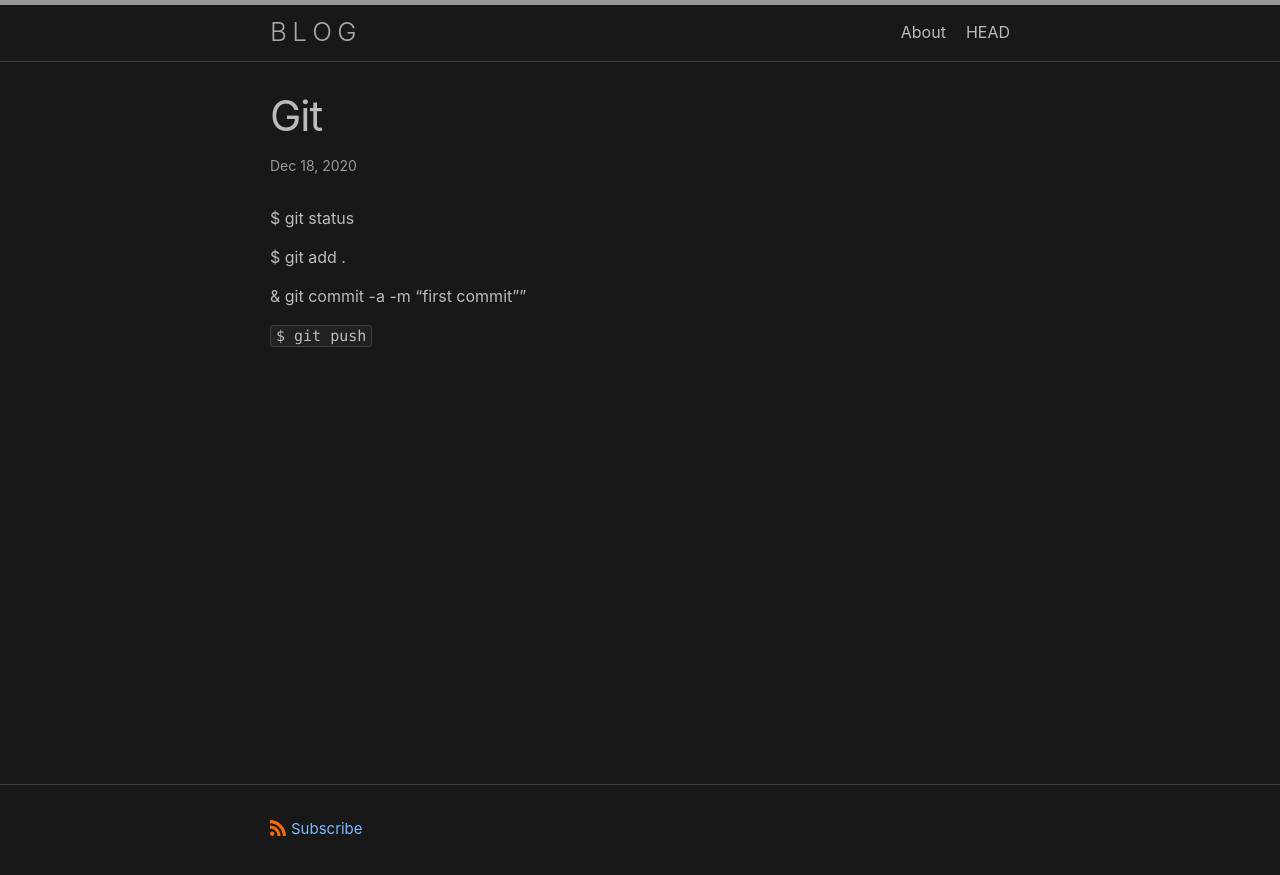
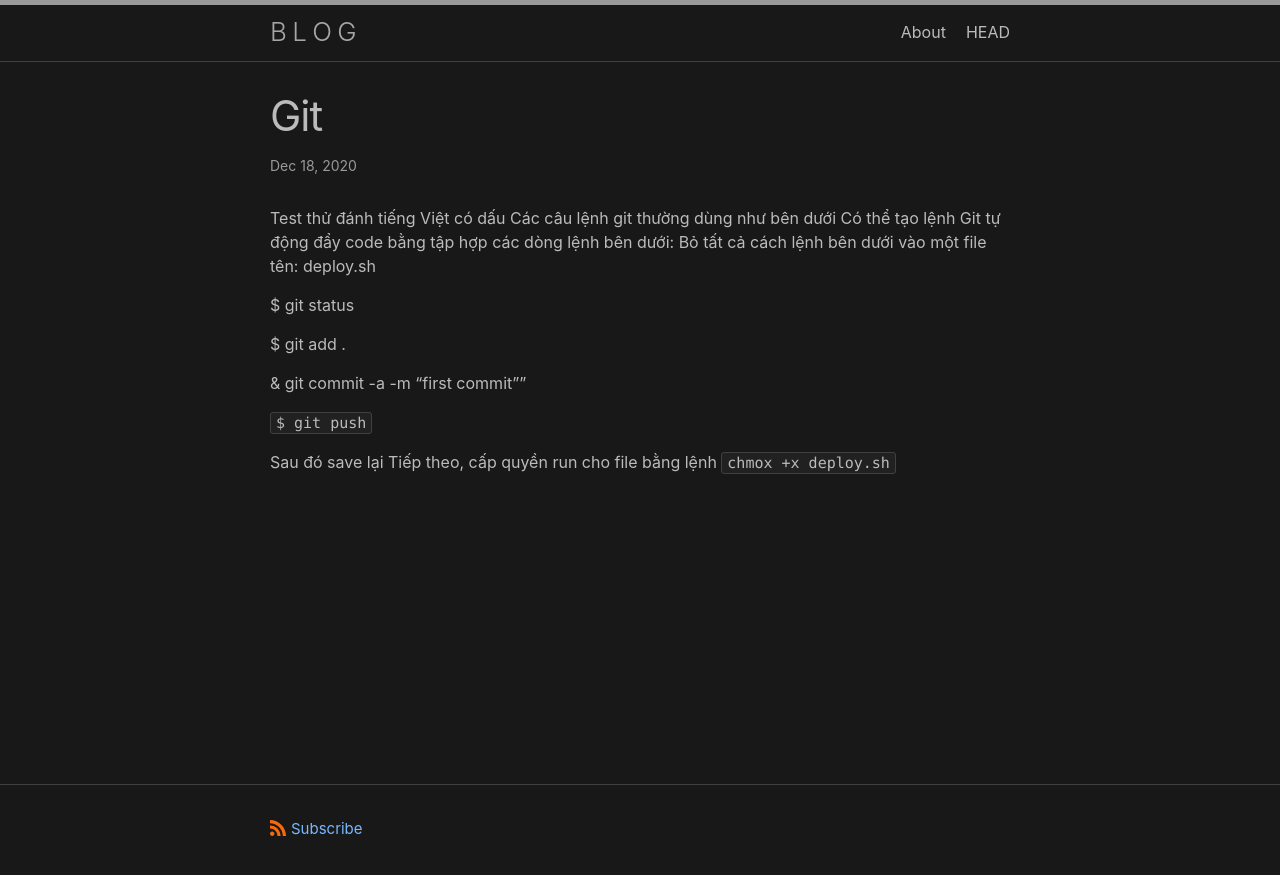
Before and after one commit to APT32Team/apt32team.github.io, a Jekyll site: the page built from _posts/2020-12-18-git.md, in a window 1280 px wide. Shown: the top 875 px of the page. Built offline with Jekyll 4.4.1, drawn with Linux system fonts in a browser that asks for light colours.

Commit message:
log with me

````diff
--- a/_posts/2020-12-18-git.md
+++ b/_posts/2020-12-18-git.md
@@ -3,6 +3,11 @@ layout: post
 title: "Git "
 categories: misc
 ---
+
+Test thử đánh tiếng Việt có dấu
+Các câu lệnh git thường dùng như bên dưới
+Có thể tạo lệnh Git tự động đẩy code bằng tập hợp các dòng lệnh bên dưới:
+Bỏ tất cả cách lệnh bên dưới vào một file tên: deploy.sh
 
 $ git status
 
@@ -11,3 +16,7 @@ $ git add .
 & git commit -a -m "first commit""
 
 ``` $ git push ```
+
+Sau đó save lại
+Tiếp theo, cấp quyền run cho file bằng lệnh
+```chmox +x deploy.sh```
````
